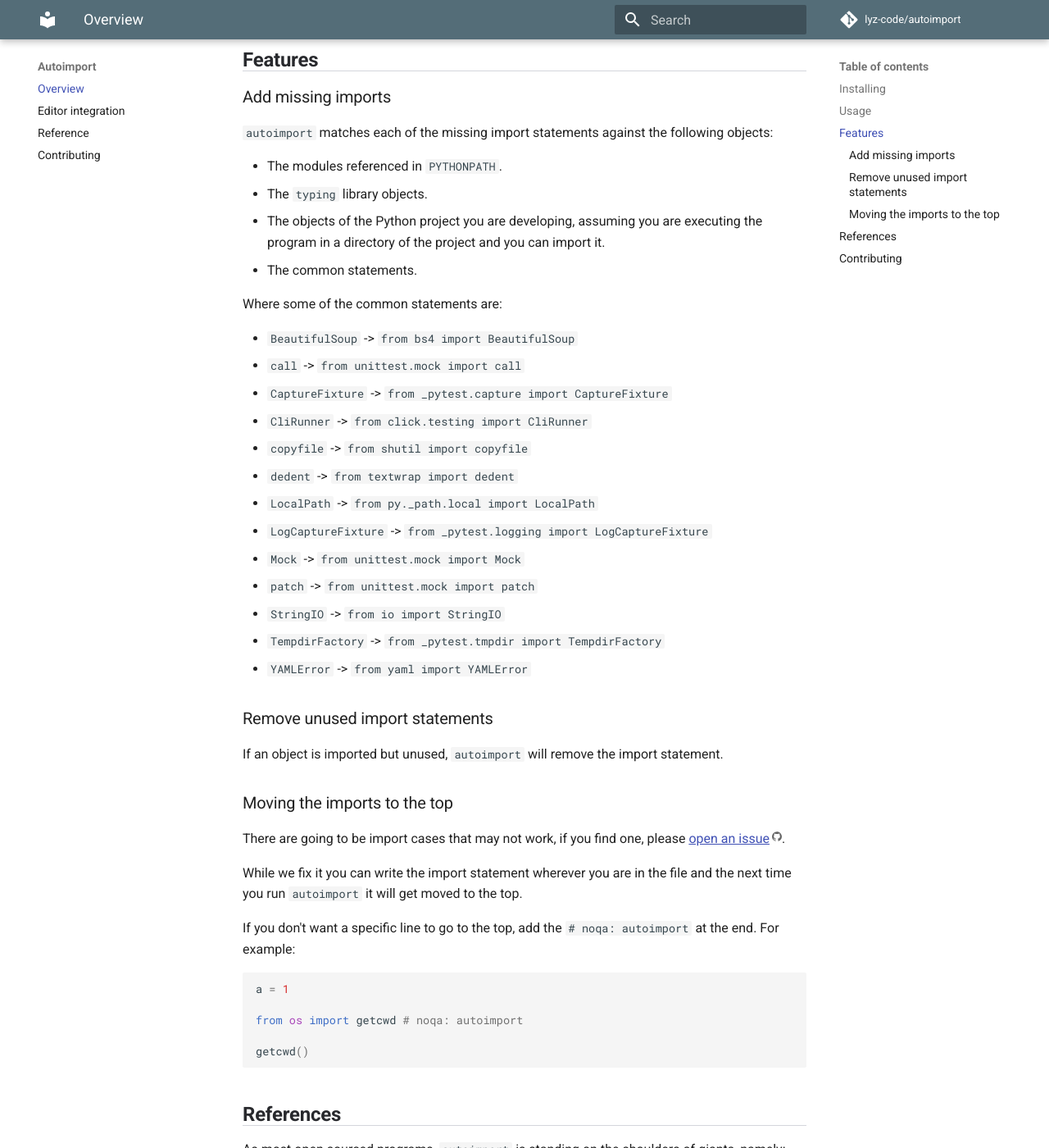
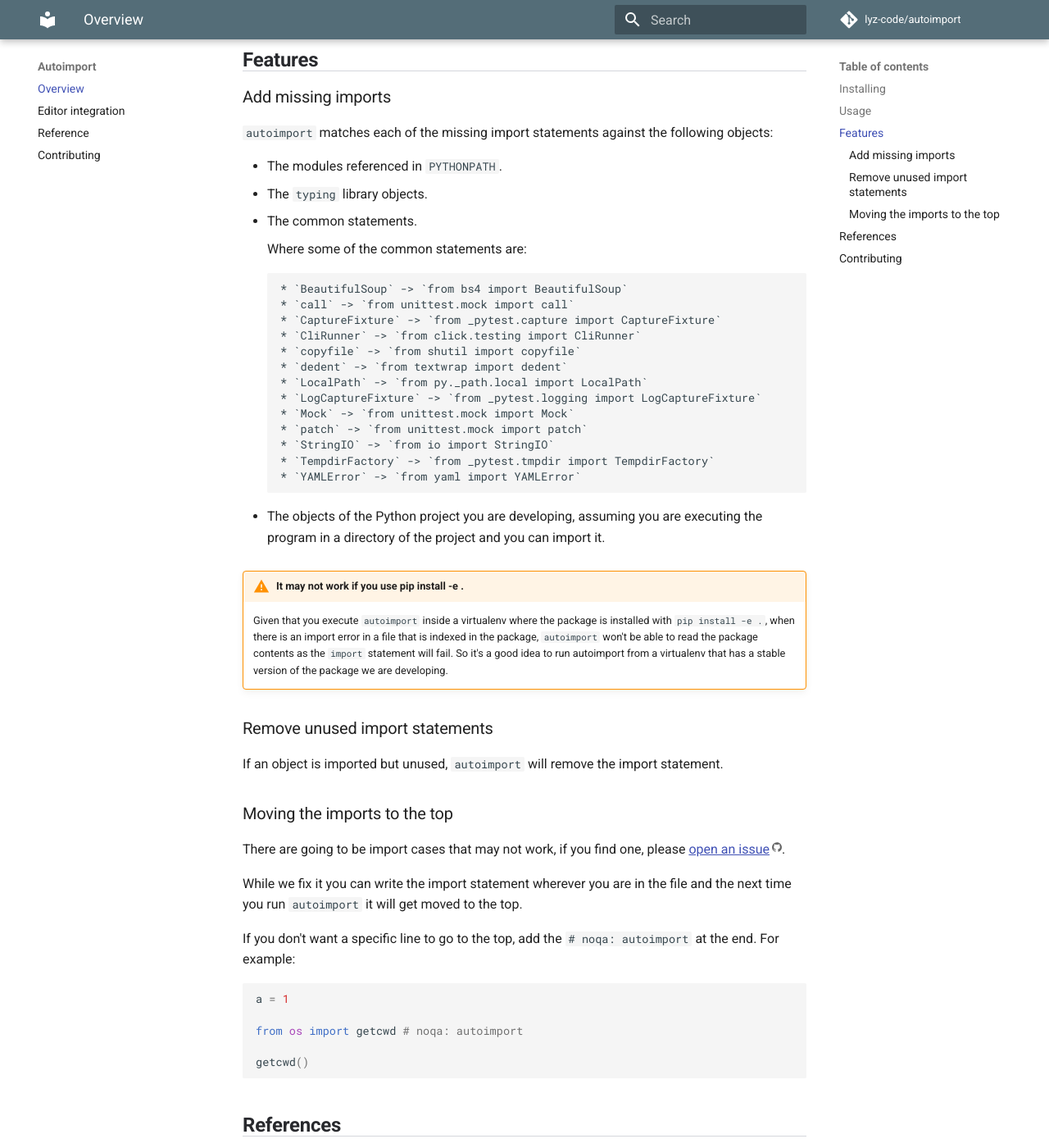
Before and after one commit to lyz-code/autoimport, an MkDocs documentation site: the page built from docs/index.md, in a window 1280 px wide and 1400 px high, scrolled down 1634 px. Shown: the whole window at 82% size. Built offline with MkDocs 1.6.1 and Material for MkDocs 9.7.7, drawn with Linux system fonts in a browser that asks for light colours; comment, search, counter and statistics services are not loaded.

Commit message:
fix: import developing package objects when not in src directory
When executed in the tests directory, autoimport was not able to import
the package objects because there was an error finding the project root
directory.

feat: import objects defined in the __all__ special variable

docs: warn that the object finding in developing package may fail.

Given that you execute `autoimport` inside a virtualenv where the
package is installed with `pip install -e .`, when there is an import
error in a file that is indexed in the package, `autoimport` won't be
able to read the package contents as the `import` statement will fail.
So it's a good idea to run autoimport from a virtualenv that has
a stable version of the package we are developing.

refactor: remove the unused path attribute of SourceCode

```diff
--- a/docs/index.md
+++ b/docs/index.md
@@ -85,25 +85,34 @@ objects:
 
 * The modules referenced in `PYTHONPATH`.
 * The `typing` library objects.
+* The common statements.
+
+    Where some of the common statements are:
+
+        * `BeautifulSoup` -> `from bs4 import BeautifulSoup`
+        * `call` -> `from unittest.mock import call`
+        * `CaptureFixture` -> `from _pytest.capture import CaptureFixture`
+        * `CliRunner` -> `from click.testing import CliRunner`
+        * `copyfile` -> `from shutil import copyfile`
+        * `dedent` -> `from textwrap import dedent`
+        * `LocalPath` -> `from py._path.local import LocalPath`
+        * `LogCaptureFixture` -> `from _pytest.logging import LogCaptureFixture`
+        * `Mock` -> `from unittest.mock import Mock`
+        * `patch` -> `from unittest.mock import patch`
+        * `StringIO` -> `from io import StringIO`
+        * `TempdirFactory` -> `from _pytest.tmpdir import TempdirFactory`
+        * `YAMLError` -> `from yaml import YAMLError`
+
 * The objects of the Python project you are developing, assuming you are
     executing the program in a directory of the project and you can import it.
-* The common statements.
 
-Where some of the common statements are:
-
-* `BeautifulSoup` -> `from bs4 import BeautifulSoup`
-* `call` -> `from unittest.mock import call`
-* `CaptureFixture` -> `from _pytest.capture import CaptureFixture`
-* `CliRunner` -> `from click.testing import CliRunner`
-* `copyfile` -> `from shutil import copyfile`
-* `dedent` -> `from textwrap import dedent`
-* `LocalPath` -> `from py._path.local import LocalPath`
-* `LogCaptureFixture` -> `from _pytest.logging import LogCaptureFixture`
-* `Mock` -> `from unittest.mock import Mock`
-* `patch` -> `from unittest.mock import patch`
-* `StringIO` -> `from io import StringIO`
-* `TempdirFactory` -> `from _pytest.tmpdir import TempdirFactory`
-* `YAMLError` -> `from yaml import YAMLError`
+!!! warning "It may not work if you use pip install -e ."
+    Given that you execute `autoimport` inside a virtualenv where the package is
+    installed with `pip install -e .`, when there is an import error in a file
+    that is indexed in the package, `autoimport` won't be able to read the
+    package contents as the `import` statement will fail. So it's a good idea to
+    run autoimport from a virtualenv that has a stable version of the package we
+    are developing.
 
 ## Remove unused import statements
 
```
Also changed, not shown: 3 other files.
